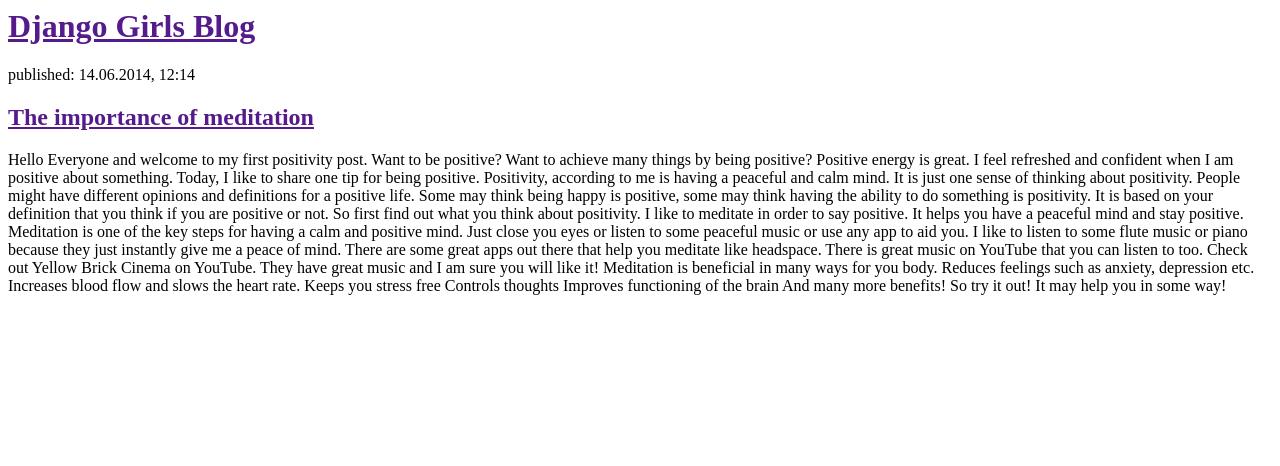
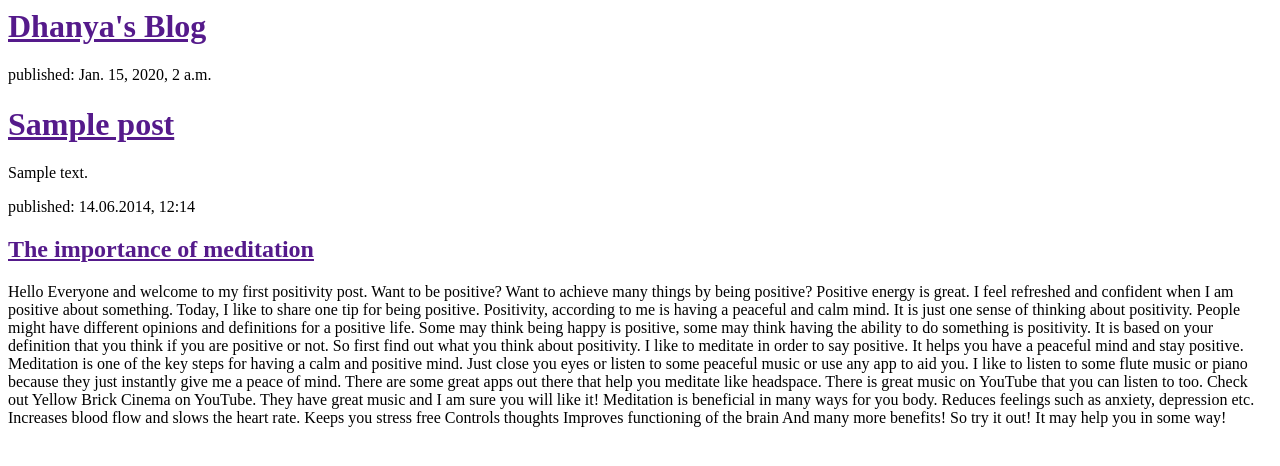
Before and after one commit to dhanyasreeprem/my-first-blog, a Django app: template blog/templates/blog/post_list.html in a window 1280 px wide. Shown: the top 466 px of the page. Run offline with Django 3.2, Linux system fonts and the light colour scheme; the template is opened without the code that fills it: values that come from a table or form of the project are taken from there, others are empty; tables that the repository leaves empty hold one stand-in row (values such as "Sample post").

Commit message:
Modified templates to display posts from database.

```diff
--- a/blog/templates/blog/post_list.html
+++ b/blog/templates/blog/post_list.html
@@ -4,8 +4,17 @@
     </head>
     <body>
         <div>
-            <h1><a href="">Django Girls Blog</a></h1>
+            <h1><a href="">Dhanya's Blog</a></h1>
         </div>
+
+
+{% for post in posts %}
+    <div>
+        <p>published: {{ post.published_date }}</p>
+        <h1><a href="">{{ post.title }}</a></h1>
+        <p>{{ post.text|linebreaksbr }}</p>
+    </div>
+{% endfor %}
 
         <div>
             <p>published: 14.06.2014, 12:14</p>
@@ -32,3 +41,7 @@ And many more benefits!
 
 So try it out! It may help you in some way!</p>
         </div>
+
+
+    </body>
+</html>
--- a/blog/views.py
+++ b/blog/views.py
@@ -1,6 +1,9 @@
 from django.shortcuts import render
+from django.utils import timezone
+from .models import Post
 
 def post_list(request):
-    return render(request, 'blog/post_list.html', {})
+    posts = Post.objects.filter(published_date__lte=timezone.now()).order_by('published_date')
+    return render(request, 'blog/post_list.html', {'posts':posts})
 
 # Create your views here.
```
